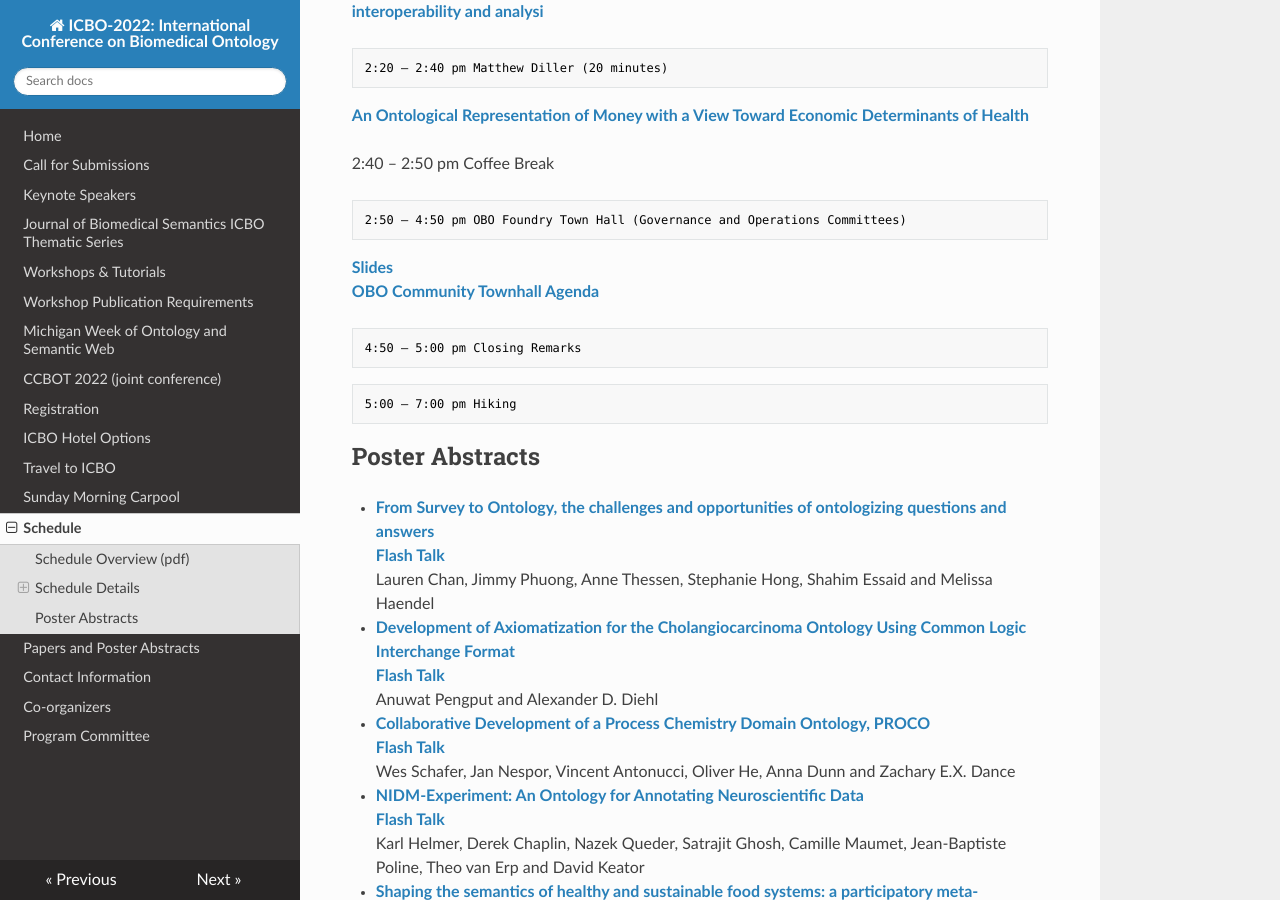
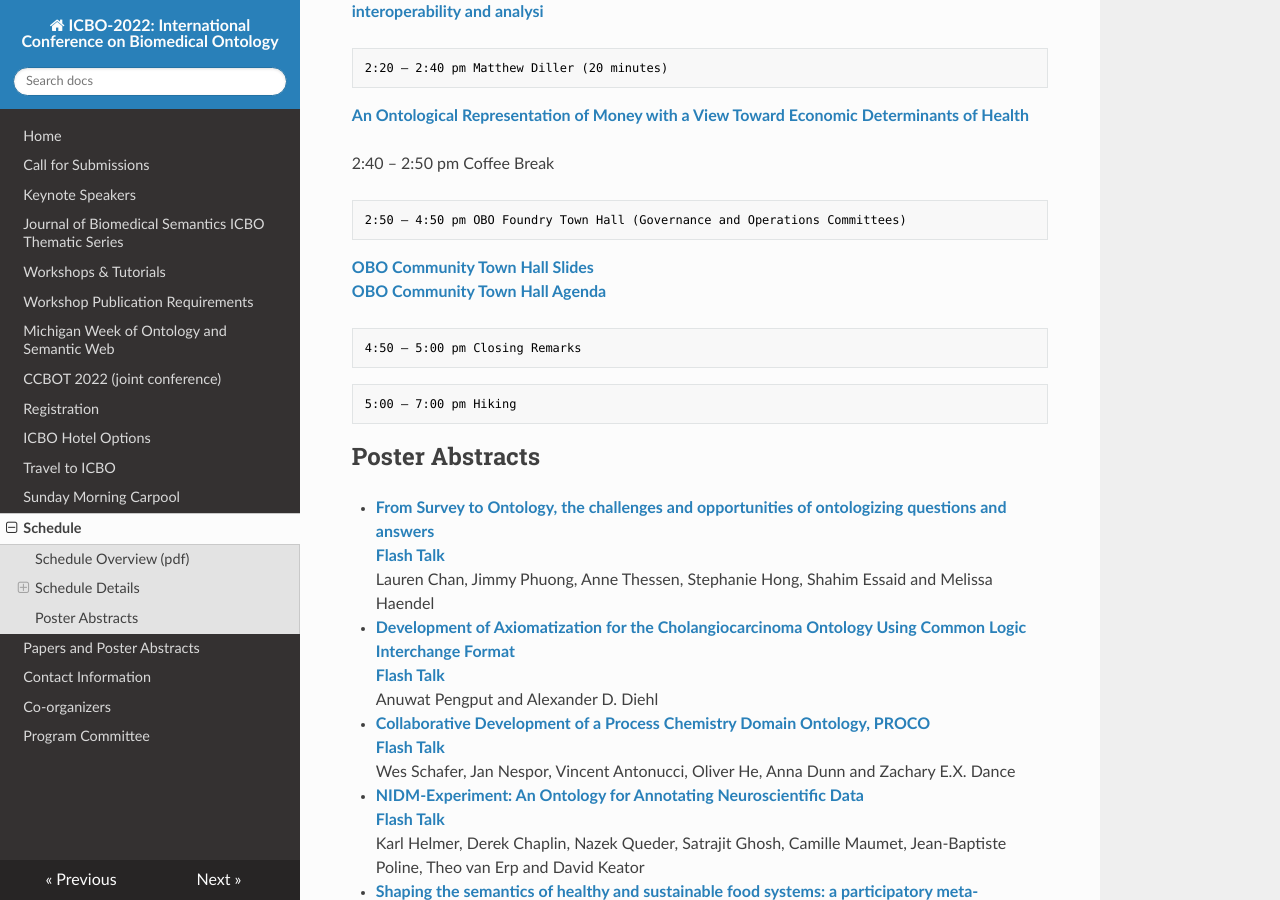
Before and after one commit to johnbeve/BFO-Organization, an MkDocs documentation site: the page built from docs/icbo-schedule.md, in a window 1280 px wide and 900 px high, scrolled down 5425 px. Built offline with MkDocs 1.6.1, drawn with Linux system fonts in a browser that asks for light colours; nearby versions of some CDN libraries.

Commit message:
update schedule

````diff
--- a/docs/icbo-schedule.md
+++ b/docs/icbo-schedule.md
@@ -231,8 +231,8 @@ _The Importance of Ontologies to Connect Data, Enhance Software, and Create a Da
 ```txt
 2:50 – 4:50 pm OBO Foundry Town Hall (Governance and Operations Committees)
 ```
-**[Slides](https://bit.ly/obo-icbo2022)**
-**[OBO Community Townhall Agenda](https://docs.google.com/document/d/1bNc23I3dYzSSr1jZr4smxw6a9Z-Fp0zh4d8IJOTqKmw/edit#heading=h.q43s2kdc02c0)**
+**[OBO Community Town Hall Slides](https://bit.ly/obo-icbo2022)**
+**[OBO Community Town Hall Agenda](https://docs.google.com/document/d/1bNc23I3dYzSSr1jZr4smxw6a9Z-Fp0zh4d8IJOTqKmw/edit#heading=h.q43s2kdc02c0)**
 
 ```txt
 4:50 – 5:00 pm Closing Remarks
````
